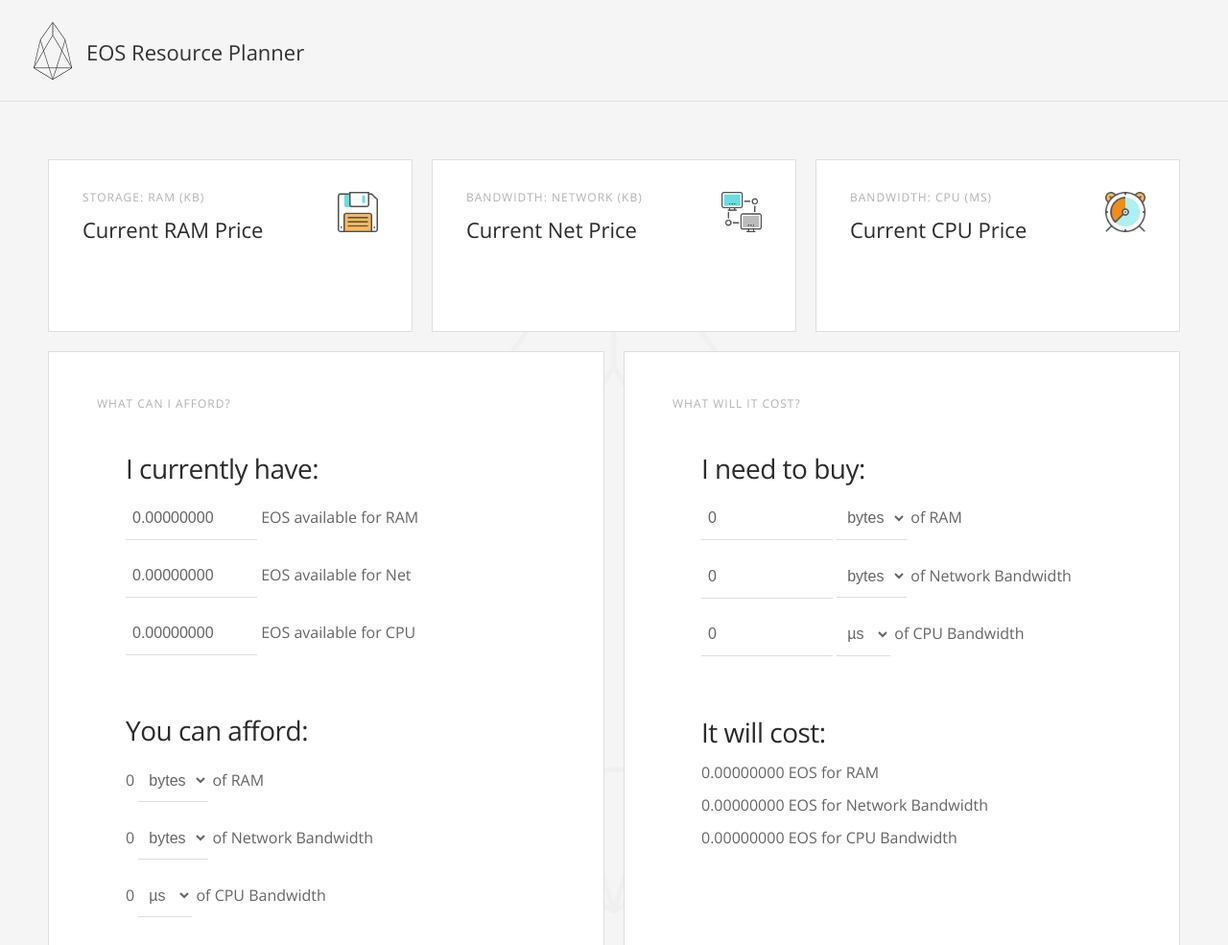
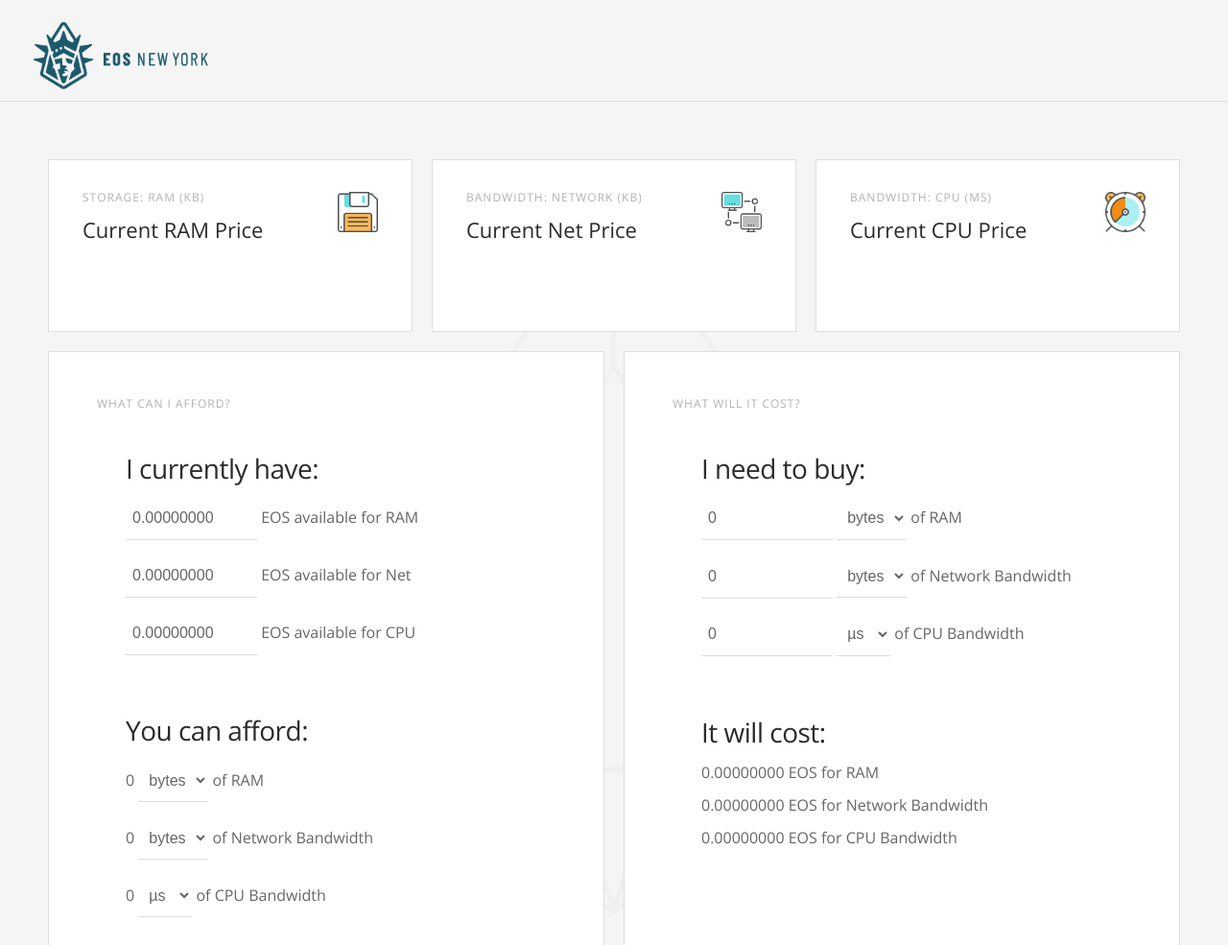
Before and after one commit to eosnewyork/erp, a plain HTML site: page frontend/index.html in a window 1280 px wide. Shown: the top 985 px of the page at 96% size. Drawn offline with nearby package versions, Linux system fonts and the light colour scheme; no server answers.

Commit message:
Updated logo

```diff
--- a/frontend/css/styles.css
+++ b/frontend/css/styles.css
@@ -442,10 +442,10 @@
 	float: left;
 }
 h1#logo a {
-	background: url(../images/eos-logo.png) center no-repeat;
-	background-size: 40px 60px;
-	width: 40px;
-	height: 60px;
+	background: url(../images/EOS-NY_Horizontal.png) center no-repeat;
+	background-size: 182px 70px;
+	width: 182px;
+	height: 70px;
 	text-indent: -9999px;
 	display: block;
 }
--- a/frontend/index.html
+++ b/frontend/index.html
@@ -71,7 +71,7 @@
       <header id="header" class="clearfix">
         <h1 id="logo"><a href="index.html">EOS Resource Planner</a></h1>
         <!-- start main nav -->
-        <h4 id="headertitle">EOS Resource Planner</h4>
+        <h4 id="headertitle"></h4>
         <!-- <nav id="main-nav">
           <ul class="clearfix" id="options">
             <li> <a href="#home">Home</a></li>
```
Also changed, not shown: frontend/images/EOS-NY_Horizontal.png (added).
